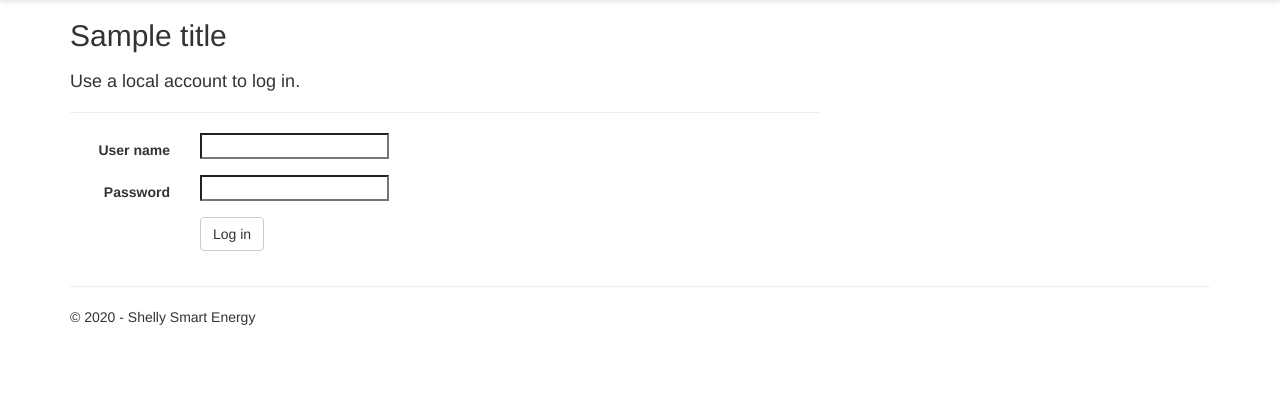
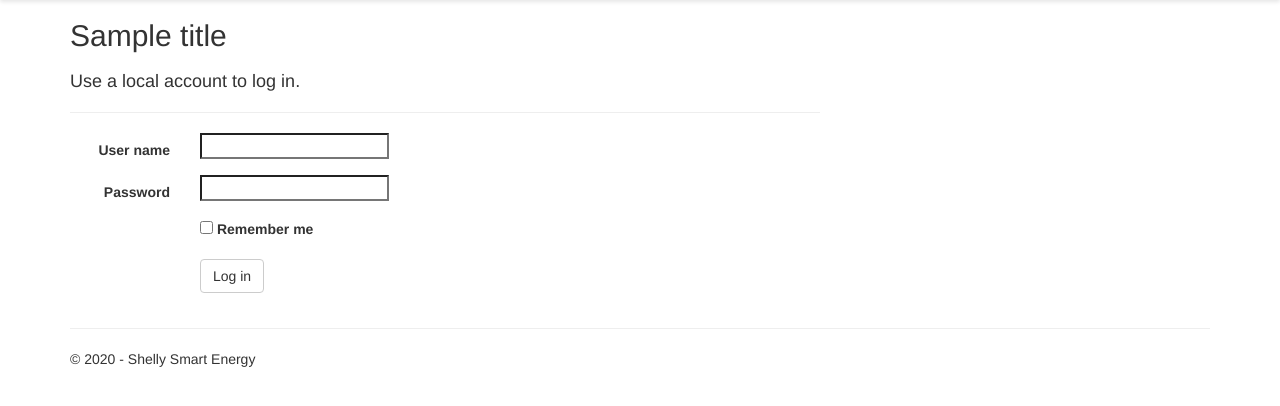
Before and after one commit to Beermaster90/DjangoShellyElectiricityAutomation, a Django app: template app/templates/app/login.html in a window 1280 px wide. Shown: the part 51-457 px from the top of the page. Run offline with Django 3.2, Linux system fonts and the light colour scheme; the template is opened without the code that fills it: most values are stand-ins (such as "Sample title", 1, 10 or a date in 2020); form fields are guessed from the names that the template uses; some libraries are stand-ins or nearby versions.

Commit message:
Remember login added

```diff
--- a/app/forms.py
+++ b/app/forms.py
@@ -16,3 +16,9 @@ class BootstrapAuthenticationForm(AuthenticationForm):
                                widget=forms.PasswordInput({
                                    'class': 'form-control',
                                    'placeholder':'Password'}))
+    remember_me = forms.BooleanField(
+        required=False,
+        initial=True,  # Default to checked
+        widget=forms.CheckboxInput(attrs={'class': 'form-check-input'}),
+        label='Remember me'
+    )
--- a/app/templates/app/login.html
+++ b/app/templates/app/login.html
@@ -20,6 +20,16 @@
                     <label for="id_password" class="col-md-2 control-label">Password</label>
                     <div class="col-md-10">
                         {{ form.password }}
+                    </div>
+                </div>
+                <div class="form-group">
+                    <div class="col-md-offset-2 col-md-10">
+                        <div class="form-check">
+                            {{ form.remember_me }}
+                            <label for="{{ form.remember_me.id_for_label }}" class="form-check-label">
+                                {{ form.remember_me.label }}
+                            </label>
+                        </div>
                     </div>
                 </div>
                 <div class="form-group">
```
Also changed, not shown: app/views.py (+20 -0 lines), project/settings.py (+6 -2 lines), project/urls.py (+3 -5 lines).
